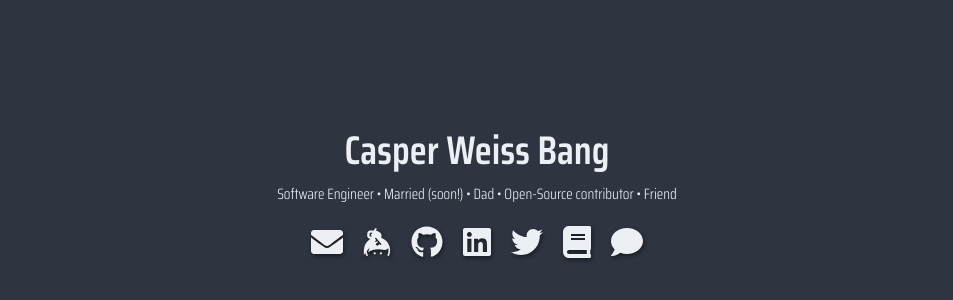
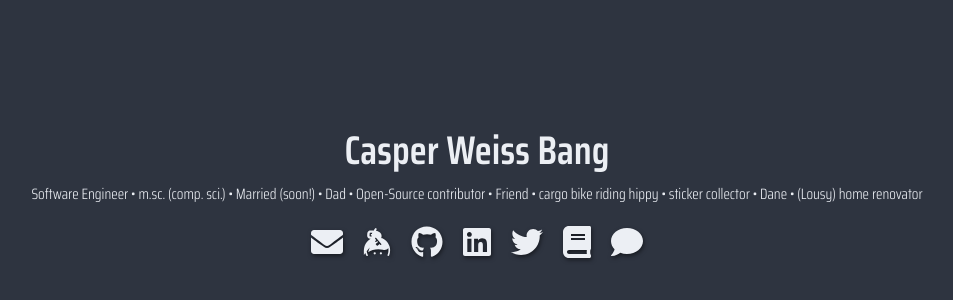
Before and after one commit to C0DK/C0DK.github.io, a React (Create React App) app: page / in a window 1280 px wide. Shown: the part 204-504 px from the top of the page, without its empty margins (163-1116 px from the left). Built offline with nearby package versions, Linux system fonts and the light colour scheme.

Commit message:
More tags

```diff
--- a/src/components/TagLine.tsx
+++ b/src/components/TagLine.tsx
@@ -4,10 +4,15 @@ import { Tag, TagRow } from "./style";
 const TagLine = () => (
   <TagRow>
     <Tag>Software Engineer</Tag>
+    <Tag>m.sc. (comp. sci.)</Tag>
     <Tag>Married (soon!)</Tag>
     <Tag>Dad</Tag>
     <Tag>Open-Source contributor</Tag>
     <Tag>Friend</Tag>
+    <Tag>cargo bike riding hippy</Tag>
+    <Tag>sticker collector</Tag>
+    <Tag>Dane</Tag>
+    <Tag>(Lousy) home renovator</Tag>
   </TagRow>
 );
 
```
